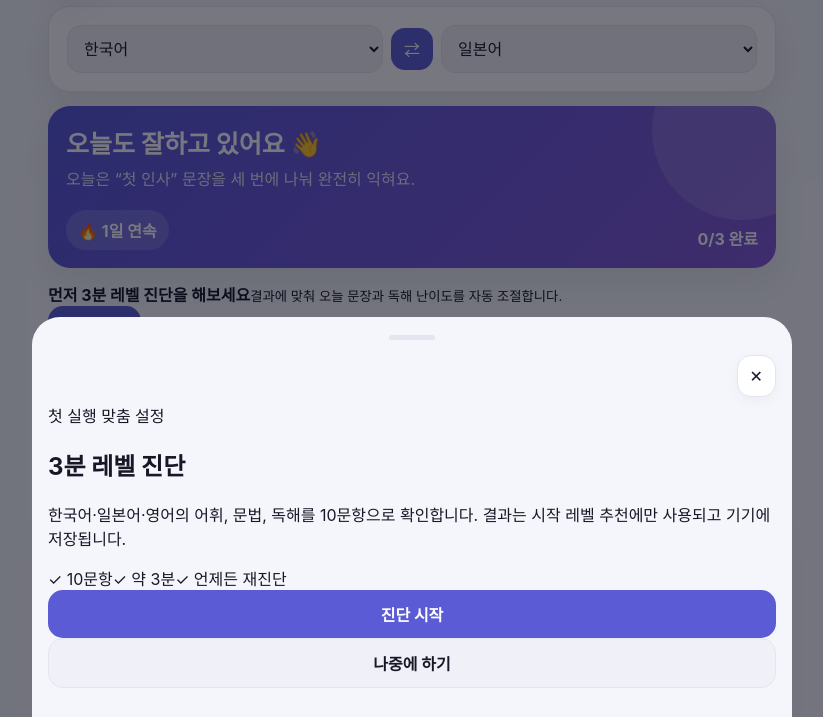
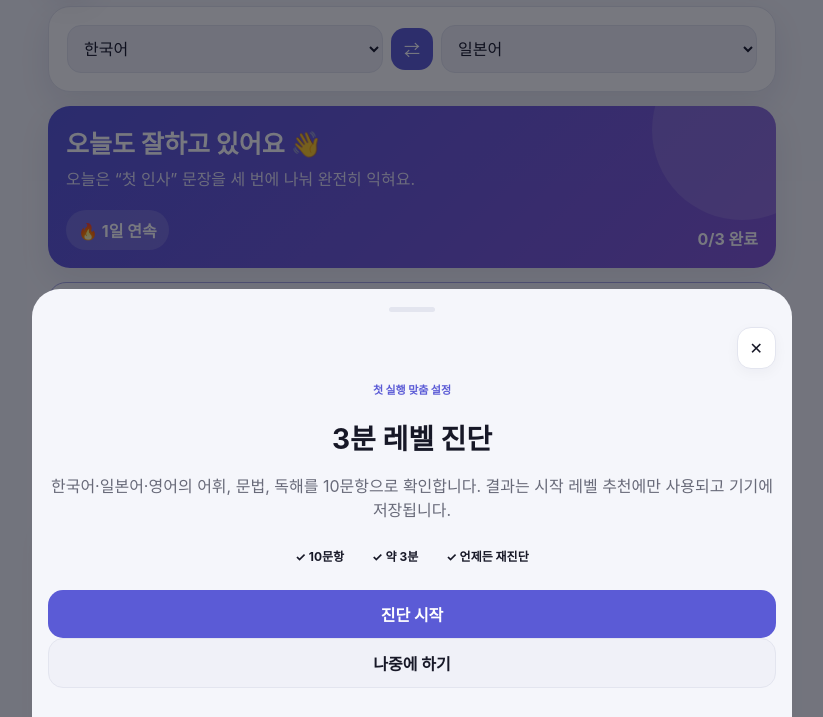
Before and after one commit to seungjae3908-source/haru-japanese-app, a plain HTML site: page index.html in a window 1280 px wide. Shown: the part 74-791 px from the top of the page, without its empty margins (228-1051 px from the left). Drawn offline with Linux system fonts and the light colour scheme.

Commit message:
v0.3 스타일 진입점 연결

```diff
--- a/index.html
+++ b/index.html
@@ -7,6 +7,7 @@
   <meta name="description" content="한국어·일본어·영어 통합 학습 및 발음 코칭 웹앱">
   <link rel="manifest" href="./manifest.webmanifest">
   <link rel="stylesheet" href="./styles.css">
+  <link rel="stylesheet" href="./styles-v03.css">
   <title>하루언어</title>
 </head>
 <body>
```
